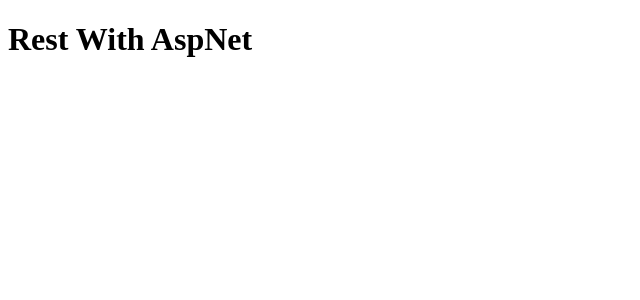
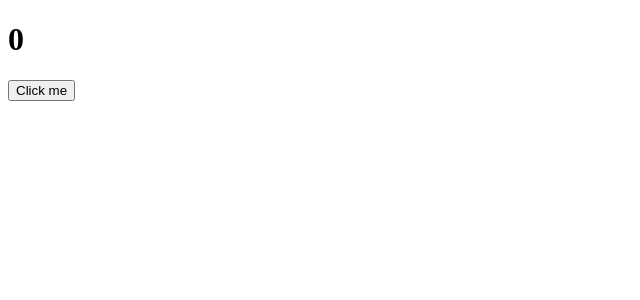
Before and after one commit to gmalheiro/RestWithAspNetAPI, a React (Create React App) app in the folder client/: page / in a window 1280 px wide. Shown: the top 300 px of the page, without its empty margins (0-640 px from the left). Built offline with nearby package versions, Linux system fonts and the light colour scheme.

Commit message:
Update in App learned about useState

```diff
--- a/client/src/App.js
+++ b/client/src/App.js
@@ -1,9 +1,19 @@
+import { useState } from "react";
 import Header from "./Header";
 
 export default function App() {
+  const [counter,setCounter] = useState(0);
+
+  const increment = () => {
+    setCounter(counter + 1)
+  }
+
   return (
-    <Header>
-      Rest With AspNet
-    </Header>
+    <div class="">
+      <Header>
+        {counter}
+      </Header>
+      <button  onClick={increment} >Click me</button>
+    </div>
   );
 }
```
